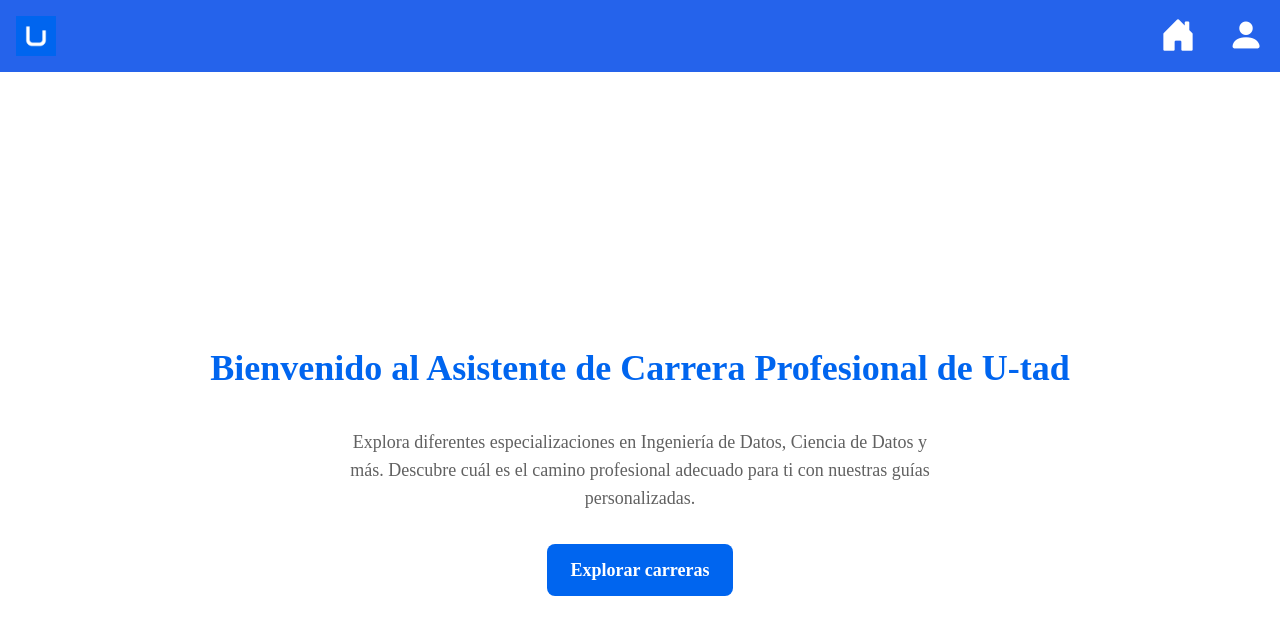
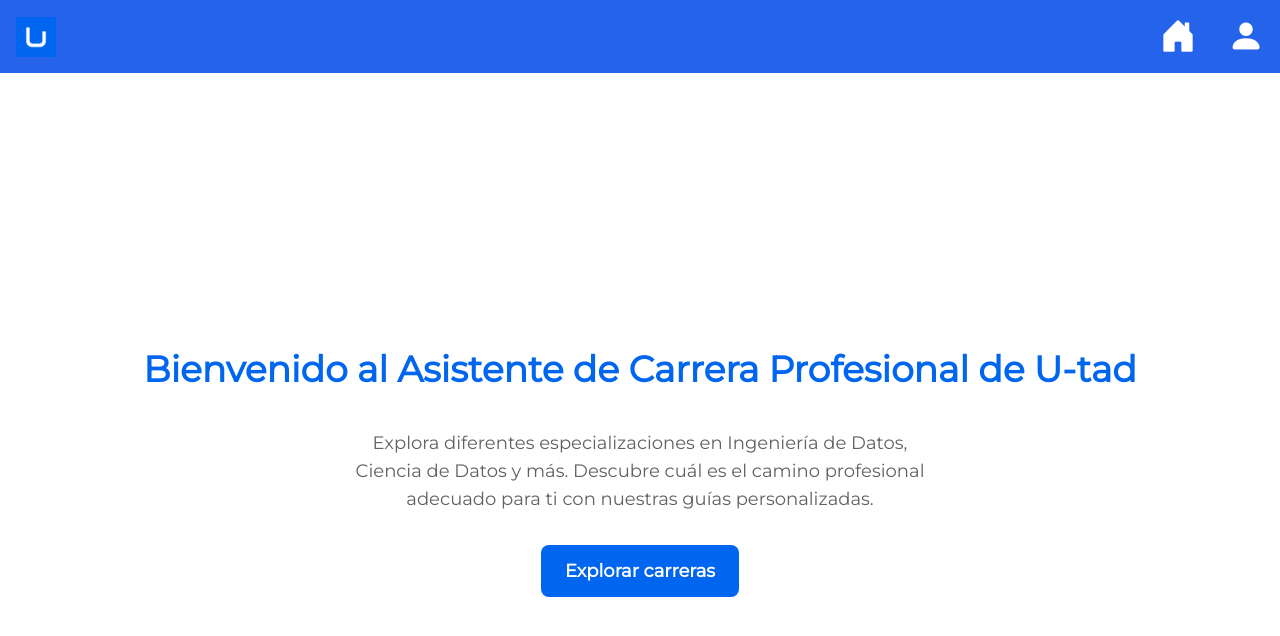
Before and after one commit to U-tad-ASISTENTE-CARRERA/Frontend, a Next.js app in the folder frontend/: page / in a window 1280 px wide. Shown: the top 636 px of the page. Built offline with nearby package versions, Linux system fonts and the light colour scheme.

Commit message:
Solucionado error de conflictos de fuentes al abrir el proyecto

```diff
--- a/frontend/src/app/globals.css
+++ b/frontend/src/app/globals.css
@@ -18,5 +18,5 @@
 body {
   color: var(--foreground);
   background: var(--background);
-  font-family: "Montserrat";
+  font-family: "Montserrat", sans-serif;
 }
--- a/frontend/src/app/layout.js
+++ b/frontend/src/app/layout.js
@@ -1,4 +1,4 @@
-import { Geist, Geist_Mono } from "next/font/google";
+import {Geist, Geist_Mono } from "next/font/google";
 import "./globals.css";
 import Navbar from "./components/navbar";
 
@@ -22,8 +22,8 @@ export const metadata = {
 
 export default function RootLayout({ children }) {
   return (
-    <html lang="es">
-      <body className={`${geistSans.variable} ${geistMono.variable}`}>
+    <html lang="es" className={`${geistSans.variable} ${geistMono.variable} `}>
+      <body>
         <Navbar />
         {children}
       </body>
--- a/frontend/src/app/page.js
+++ b/frontend/src/app/page.js
@@ -1,6 +1,7 @@
 "use client";
 
 import { theme } from "./constants/theme";
+import "@fontsource/montserrat";
 
 export default function Home() {
   return (
@@ -8,14 +9,14 @@ export default function Home() {
       <div
       style={{
         backgroundColor: theme.palette.background.hex,
-        fontamily: "Montserrat",
+        fontFamily: "Montserrat",
         color: theme.palette.text.hex,
       }}
         className="flex flex-col items-center justify-center min-h-screen text-center px-6"
       >
         <h1
           className="text-4xl font-bold animate-fadeIn"
-          style={{ color: theme.palette.primary.hex }}
+          style={{color: theme.palette.primary.hex,  }}
         >
           Bienvenido al Asistente de Carrera Profesional de U-tad
         </h1>
@@ -28,12 +29,13 @@ export default function Home() {
         </p>
 
         <button
-          className="mt-8 px-6 py-3 rounded-md text-lg font-semibold transition-colors duration-300"
           style={{
             backgroundColor: theme.palette.primary.hex,
             color: theme.palette.background.hex,
             borderRadius: theme.buttonRadios.m,
           }}
+          className="mt-8 px-6 py-3 rounded-md text-lg font-semibold transition-colors duration-300"
+
           onClick={() => window.location.href = "/explorar"}
         >
           Explorar carreras
```
